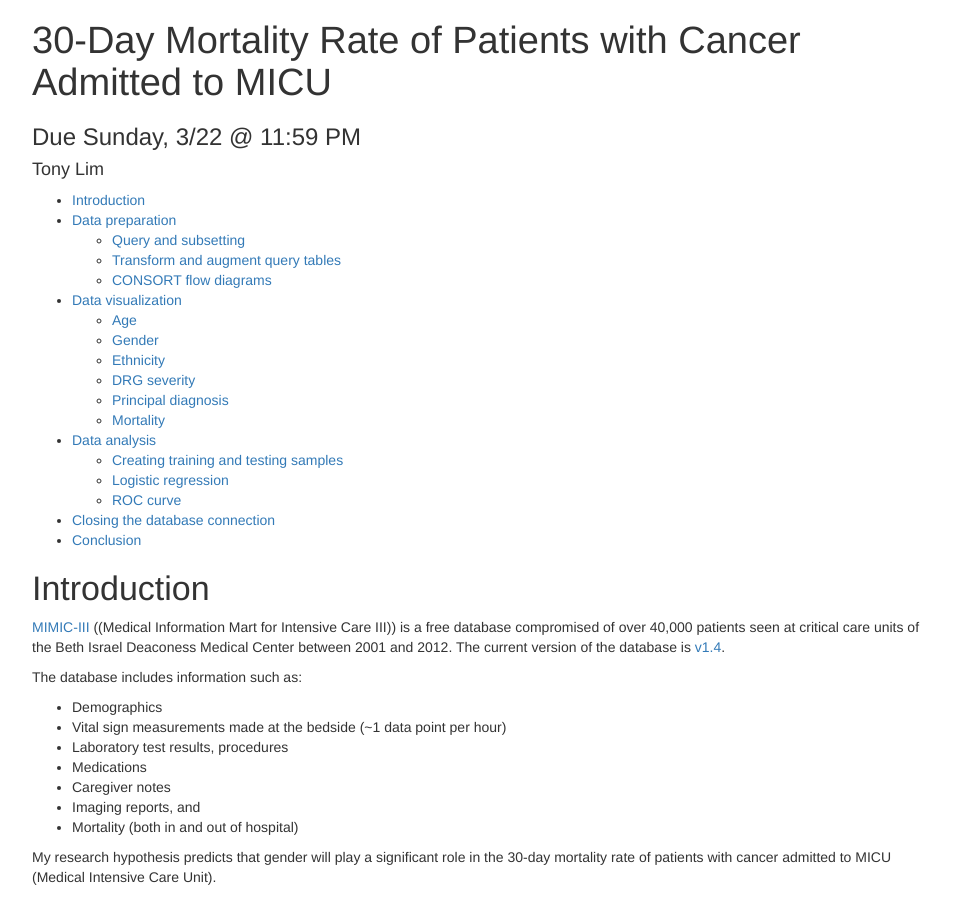
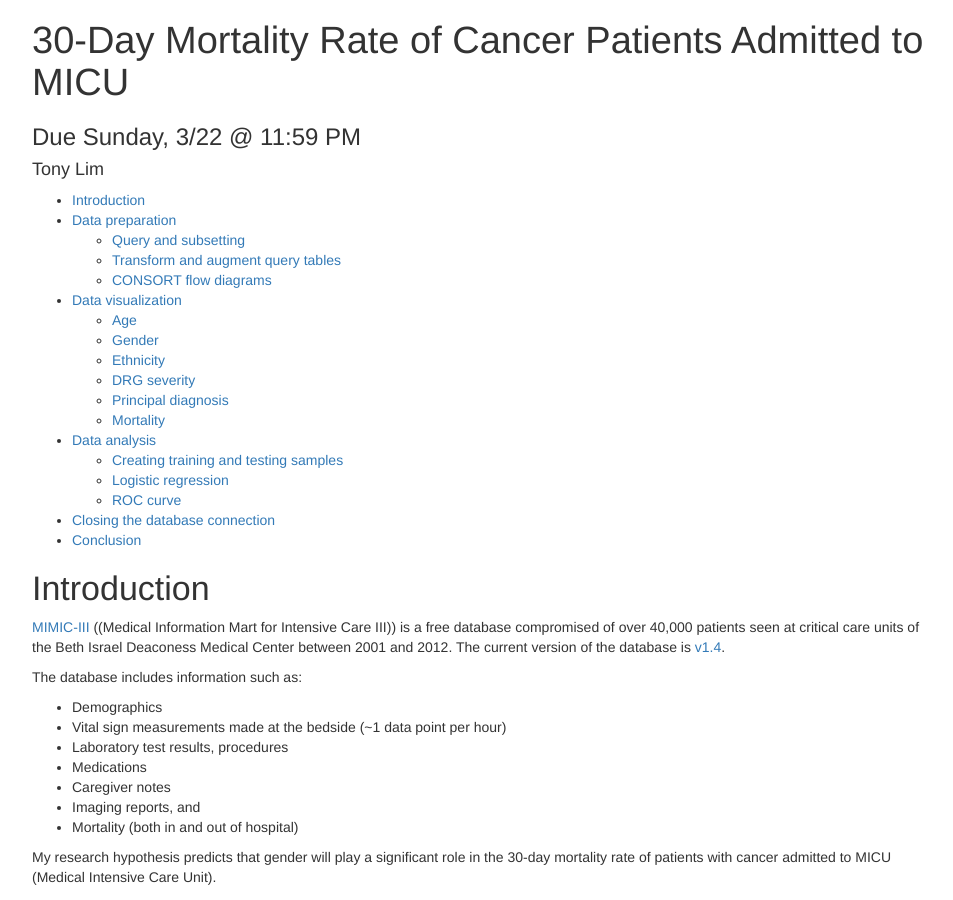
Before and after one commit to tony-lim96/tony-lim96.github.io, a Jekyll site: the page BIOSTAT-203B/Homework4.html, which Jekyll copies as it is, in a window 1280 px wide and 900 px high. Shown: the whole window, without its empty margins (153-1106 px from the left). Built offline with Jekyll 4.4.1, drawn with Linux system fonts in a browser that asks for light colours.

Commit message:
Update title

```diff
--- a/BIOSTAT-203B/Homework4.html
+++ b/BIOSTAT-203B/Homework4.html
@@ -362,7 +362,7 @@ summary {
 
 
 
-<h1 class="title toc-ignore">30-Day Mortality Rate of Patients with Cancer Admitted to MICU</h1>
+<h1 class="title toc-ignore">30-Day Mortality Rate of Cancer Patients Admitted to MICU</h1>
 <h3 class="subtitle">Due Sunday, 3/22 @ 11:59 PM</h3>
 <h4 class="author">Tony Lim</h4>
 
```
